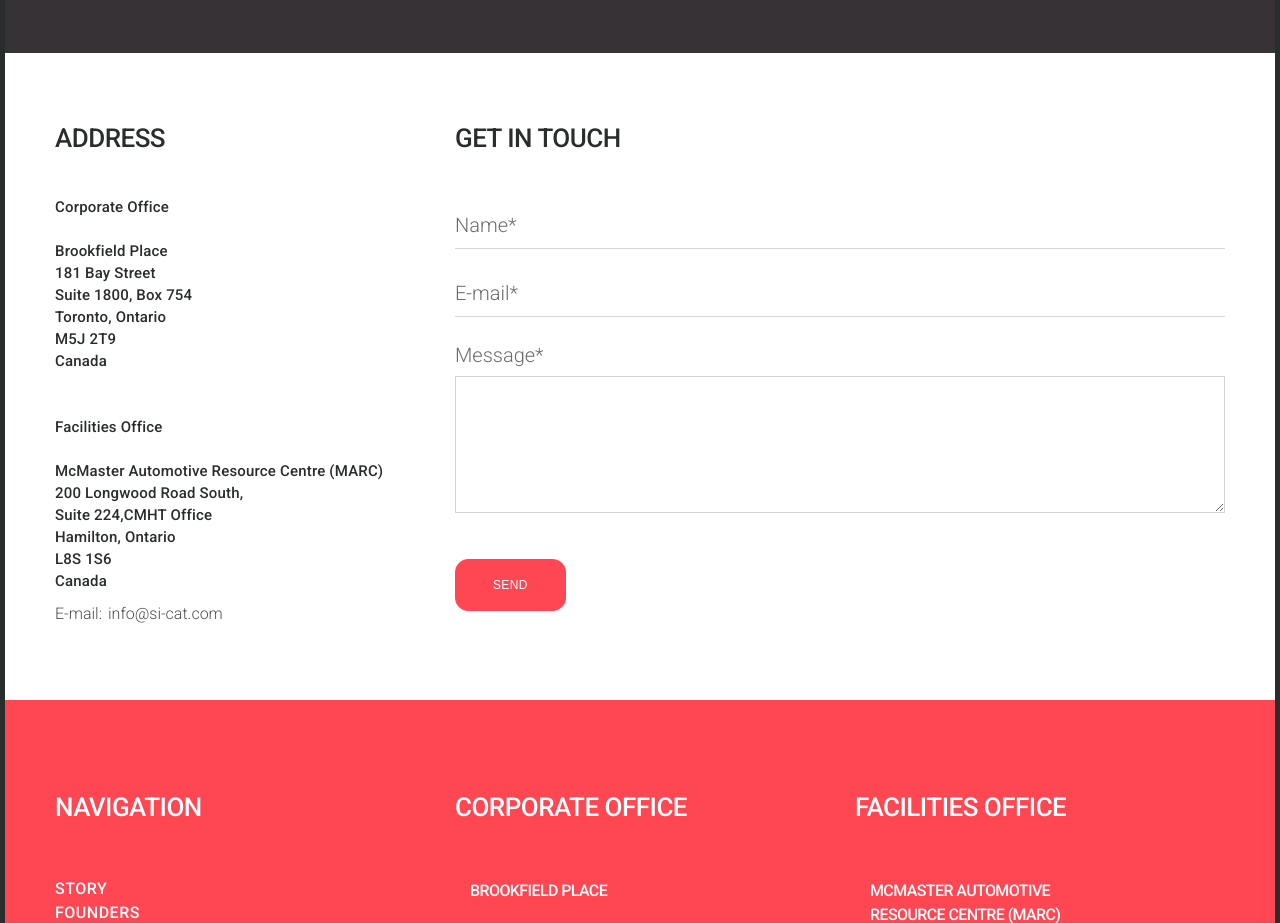
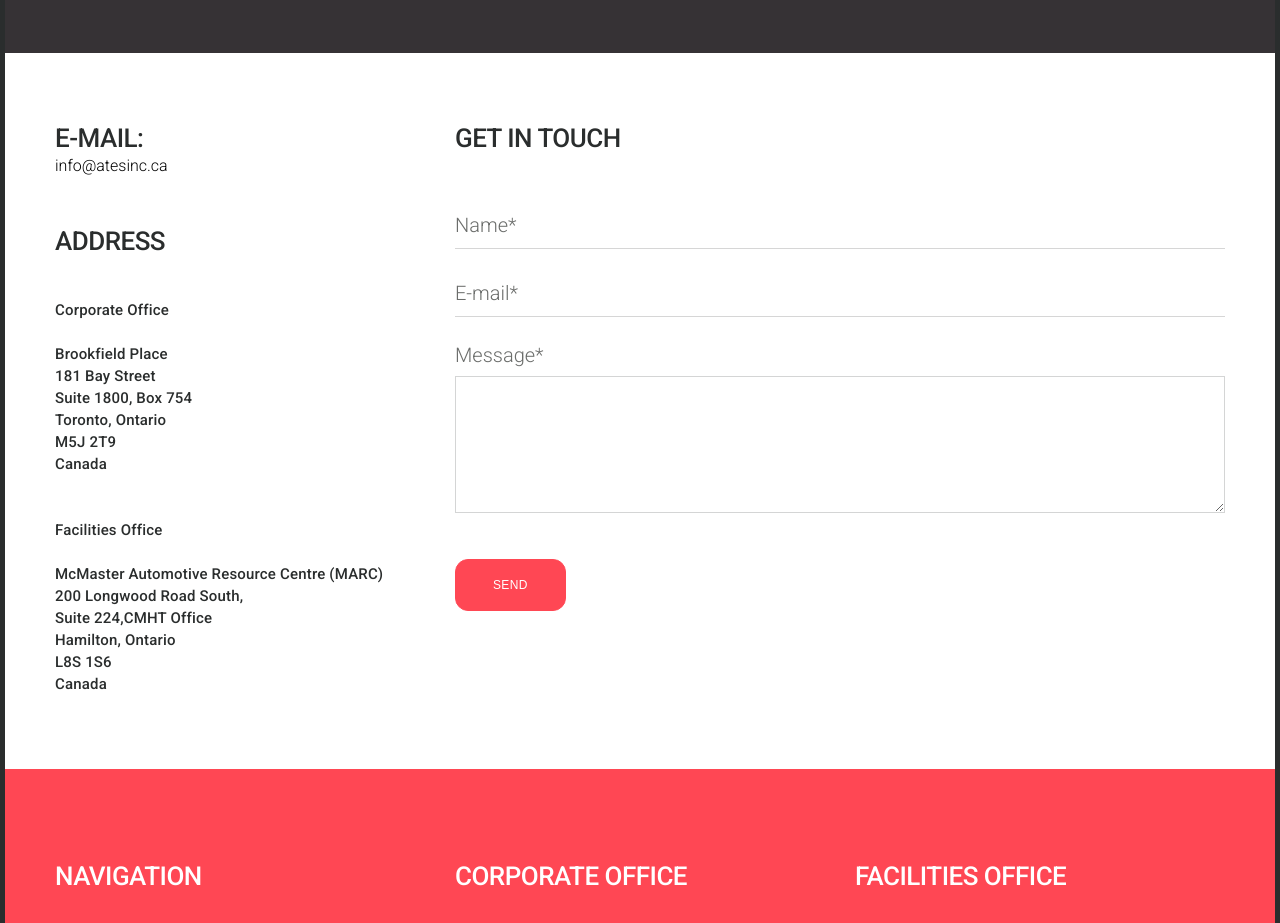
Before and after one commit to toque-consulting/ates, a plain HTML site: page site/index.html in a window 1280 px wide. Shown: the part 5020-5943 px from the top of the page. Drawn offline with Linux system fonts and the light colour scheme.

Commit message:
Changed email

```diff
--- a/site/index.html
+++ b/site/index.html
@@ -311,8 +311,20 @@
         <section class="well-md">
             <div class="container">
                 <div class="row">
-                    <div class="col-md-4 wow fadeInLeft animated" data-wow-delay="0.2s" data-wow-duration="2s"
-                         style="visibility: visible; animation-duration: 2s; animation-delay: 0.2s; animation-name: fadeInLeft;">
+                    <div class="col-md-4 wow fadeInLeft animated" data-wow-delay="0.2s" data-wow-duration="2s">
+                        <dl>
+                            <dt><h3>E-mail:</h3></dt>
+                            <dd>
+                                <a href="mailto:info@atesinc.ca"> info@atesinc.ca </a>
+                            </dd>
+
+
+
+                        </dl>
+
+                        <br/>
+                        <br/>
+
                         <h3>address</h3>
 
                         <!-- Contact Info -->
@@ -335,15 +347,7 @@
                         Hamilton, Ontario<br/>
                         L8S 1S6<br/>
                         Canada </span>
-                            <dl>
-                                <dt>E-mail:</dt>
-                                <dd>
-                                    <a href="mailto:info@si-cat.com"> info@si-cat.com </a>
-                                </dd>
 
-
-
-                            </dl>
                         </address>
                         <!-- END Contact Info -->
 
```
